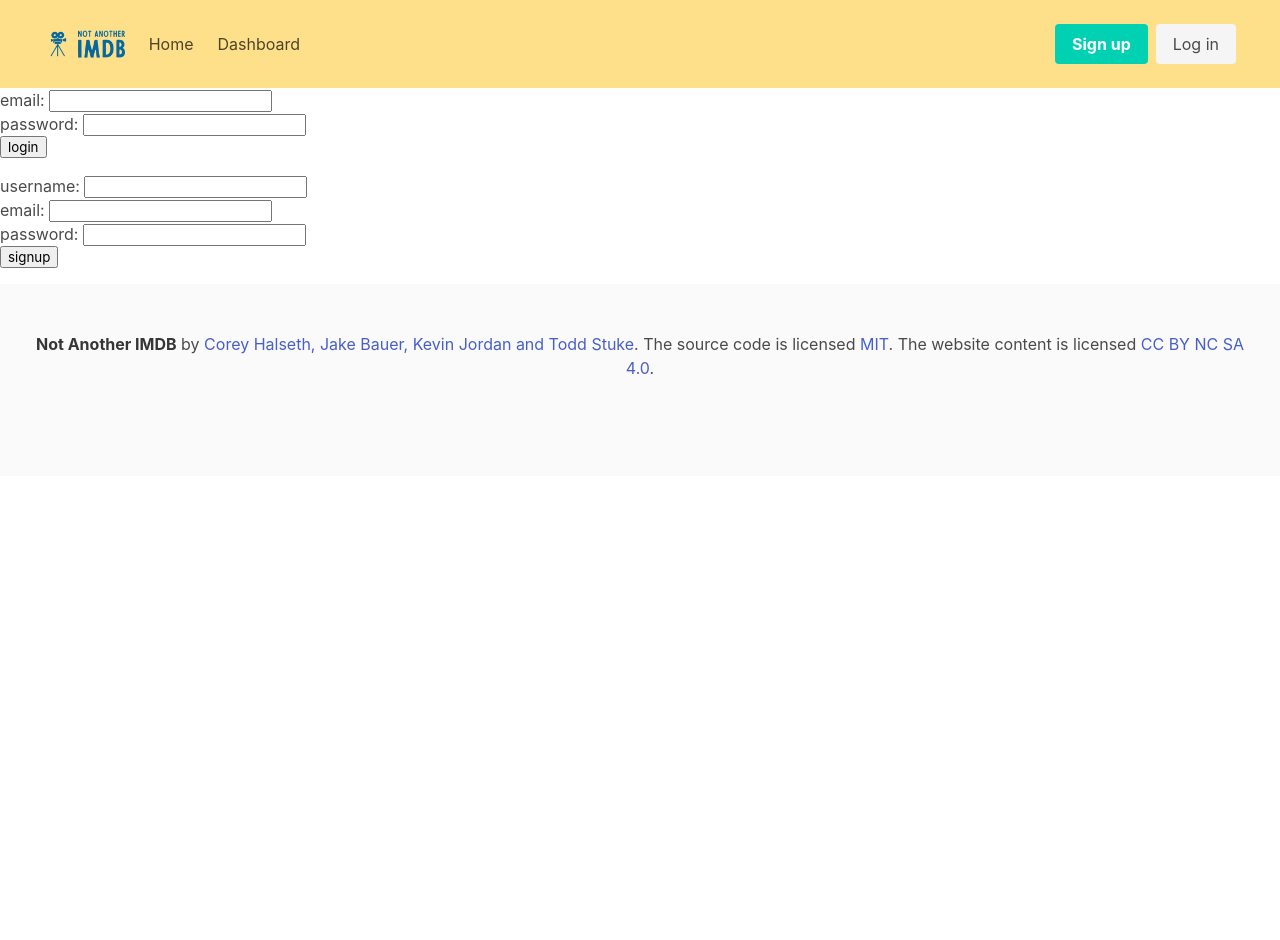
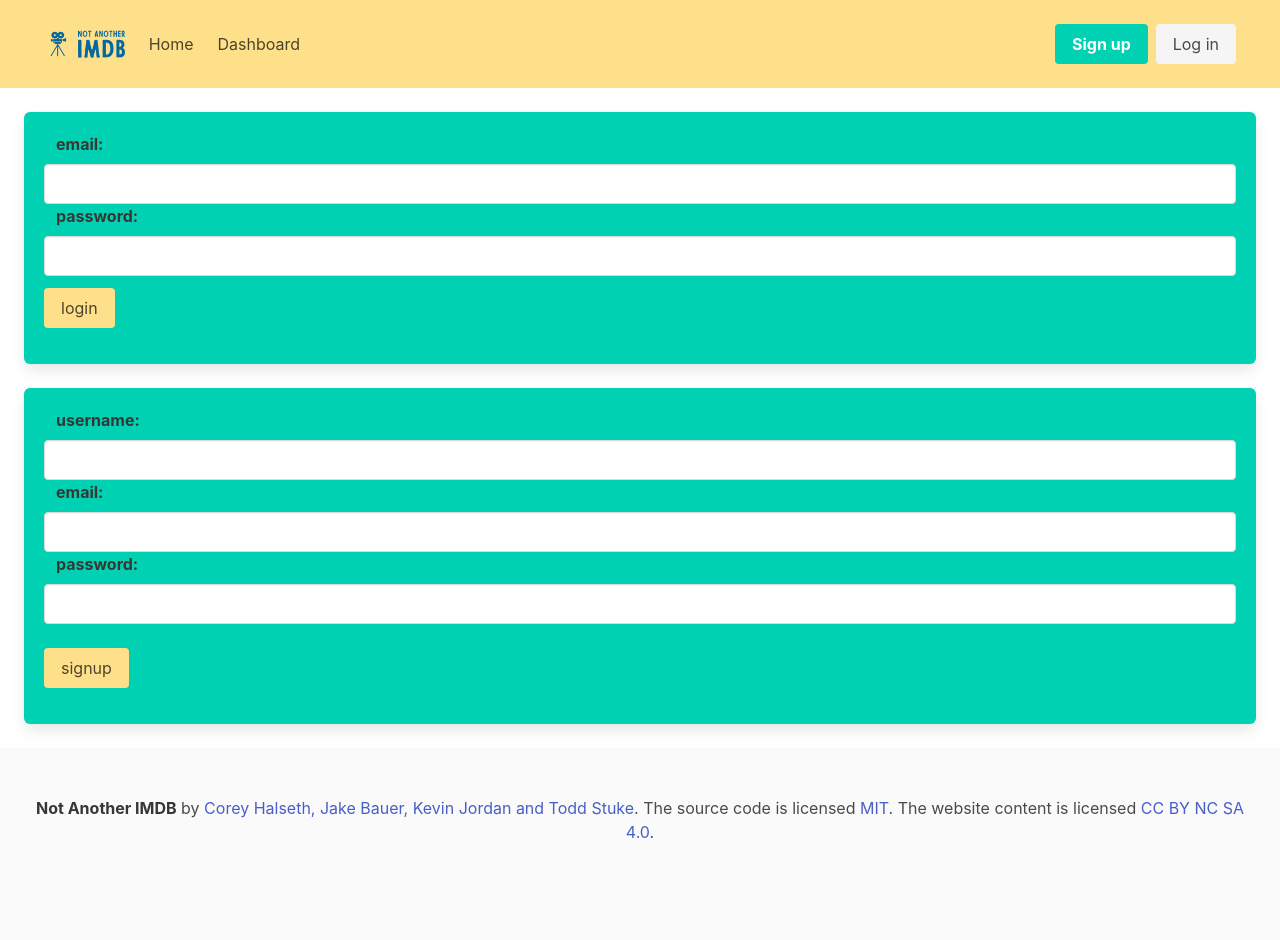
Before and after one commit to tddstuke/Not-Another-IMDB, a Node server app: page /login in a window 1280 px wide. Before the commit the page ends 374 px from the top, so only its background shows below. Run offline with Node 20, Linux system fonts and the light colour scheme; some libraries are stand-ins or nearby versions.

Commit message:
refractored js for fetching and rendering movie

```diff
--- a/controllers/homepage-route.js
+++ b/controllers/homepage-route.js
@@ -13,9 +13,9 @@ router.get("/by-name:name", async (req, res) => {
     const { data } = await movieDataBase.fetchByName(req.params.name);
     const info = data.results[0];
     console.log(info);
-    res.json(info);
-    const { title, overview, release_date } = info;
-    // res.render("homepage, info");
+    // res.json(info);
+    // const { title, overview, release_date } = info;
+    res.render("single-movie", { info });
   } catch (err) {
     console.log(err);
     res.status(500).json(err);
--- a/public/javascript/login.js
+++ b/public/javascript/login.js
@@ -1,21 +1,21 @@
 async function loginFormHandler(event) {
   event.preventDefault();
 
-  const email = document.querySelector('#email-login').value.trim();
-  const password = document.querySelector('#password-login').value.trim();
+  const email = document.querySelector("#email-login").value.trim();
+  const password = document.querySelector("#password-login").value.trim();
 
   if (email && password) {
-    const response = await fetch('/api/users/login', {
-      method: 'post',
+    const response = await fetch("/api/users/login", {
+      method: "post",
       body: JSON.stringify({
         email,
-        password
+        password,
       }),
-      headers: { 'Content-Type': 'application/json' }
+      headers: { "Content-Type": "application/json" },
     });
 
     if (response.ok) {
-      document.location.replace('/');
+      document.location.replace("/");
     } else {
       alert(response.statusText);
     }
@@ -25,29 +25,33 @@ async function loginFormHandler(event) {
 async function signupFormHandler(event) {
   event.preventDefault();
 
-  const username = document.querySelector('#username-signup').value.trim();
-  const email = document.querySelector('#email-signup').value.trim();
-  const password = document.querySelector('#password-signup').value.trim();
+  const username = document.querySelector("#username-signup").value.trim();
+  const email = document.querySelector("#email-signup").value.trim();
+  const password = document.querySelector("#password-signup").value.trim();
 
   if (username && email && password) {
-    const response = await fetch('/api/users', {
-      method: 'post',
+    const response = await fetch("/api/users", {
+      method: "post",
       body: JSON.stringify({
         username,
         email,
-        password
+        password,
       }),
-      headers: { 'Content-Type': 'application/json' }
+      headers: { "Content-Type": "application/json" },
     });
 
     if (response.ok) {
-      document.location.replace('/');
+      document.location.replace("/");
     } else {
       alert(response.statusText);
     }
   }
 }
 
-document.querySelector('.login-form').addEventListener('submit', loginFormHandler);
+document
+  .querySelector("#login-form")
+  .addEventListener("submit", loginFormHandler);
 
-document.querySelector('.signup-form').addEventListener('submit', signupFormHandler);
+document
+  .querySelector("#signup-form")
+  .addEventListener("submit", signupFormHandler);
--- a/views/homepage.handlebars
+++ b/views/homepage.handlebars
@@ -13,8 +13,5 @@
       Submit</button>
   </form>
 </div>
-<div id="container" class="container m-5">
-
-</div>
 
 <script src="/javascript/home-search.js"></script>
--- a/views/login.handlebars
+++ b/views/login.handlebars
@@ -1,33 +1,37 @@
-<form class="login-form">
+<div class="box m-5 has-background-primary">
+  <form id="login-form" class="field">
     <div>
-    <label for="email-login">email:</label>
-    <input type="text" id="email-login" />
+      <label class="label ml-3" for="email-login">email:</label>
+      <input class="input" type="text" id="email-login" />
     </div>
     <div>
-    <label for="password-login">password:</label>
-    <input type="password" id="password-login" />
+      <label class="label ml-3" for="password-login">password:</label>
+      <input class="input" type="password" id="password-login" />
     </div>
     <div>
-    <button type="submit">login</button>
+      <button class="button is-warning mt-3" type="submit">login</button>
     </div>
   </form>
+</div>
 
-<form class="signup-form">
+<div class="box has-background-primary m-5">
+  <form id="signup-form" class="field">
     <div>
-    <label for="username-signup">username:</label>
-    <input type="text" id="username-signup" />
+      <label class="label ml-3" for="username-signup">username:</label>
+      <input class="input" type="text" id="username-signup" />
     </div>
     <div>
-    <label for="email-signup">email:</label>
-    <input type="text" id="email-signup" />
+      <label class="label ml-3" for="email-signup">email:</label>
+      <input class="input" type="text" id="email-signup" />
     </div>
     <div>
-    <label for="password-signup">password:</label>
-    <input type="password" id="password-signup" />
+      <label class="label ml-3" for="password-signup">password:</label>
+      <input class="input" type="password" id="password-signup" />
     </div>
     <div>
-    <button type="submit">signup</button>
+      <button class="button is-warning mt-5" type="submit">signup</button>
     </div>
   </form>
+</div>
 
 <script src="/javascript/login.js"></script>
--- a/views/partials/movie.handlebars
+++ b/views/partials/movie.handlebars
@@ -1,21 +1,28 @@
 <div class="card">
-  <div class="card-image">
-    <figure class="image is4by3">
-      <img
-        src="http://image.tmdb.org/t/p/w500/{{poster_path}}"
-        alt="selected movie poster"
-      />
-    </figure>
-    <header class="card-header">
-      <p class="card-header-title">{{title}}</p>
-    </header>
-    <div class="card-content">
+  {{! <div class="card-image"> }}
+  <header id="{{id}}" class="card-header">
+    <p class="card-header-title is-centered">{{title}}</p>
+  </header>
+  {{! </div> }}
+  <div class="card-content">
+    <div class="media">
+      <div class="media-left">
+        <figure class="image is4by3">
+          <img
+            src="http://image.tmdb.org/t/p/w500/{{poster_path}}"
+            alt="selected movie poster"
+          />
+        </figure>
+      </div>
+      {{! <div class="media-content"> }}
       <div class="content">
-        <ul>
+        <ul class="m-5">
           <li>{{overview}}</li>
-          <li>{{release_date}}</li>
+          <li>Released on {{release_date}}</li>
         </ul>
+        <button class="is-warning button mt-3" id="add-movie">Add Movie</button>
       </div>
+      {{! </div> }}
     </div>
   </div>
 </div>
```
Also changed, not shown: public/javascript/home-search.js (+11 -65 lines), views/single-movie.handlebars (+3 -22 lines). Lines whose indentation alone changed are shown as unchanged.
